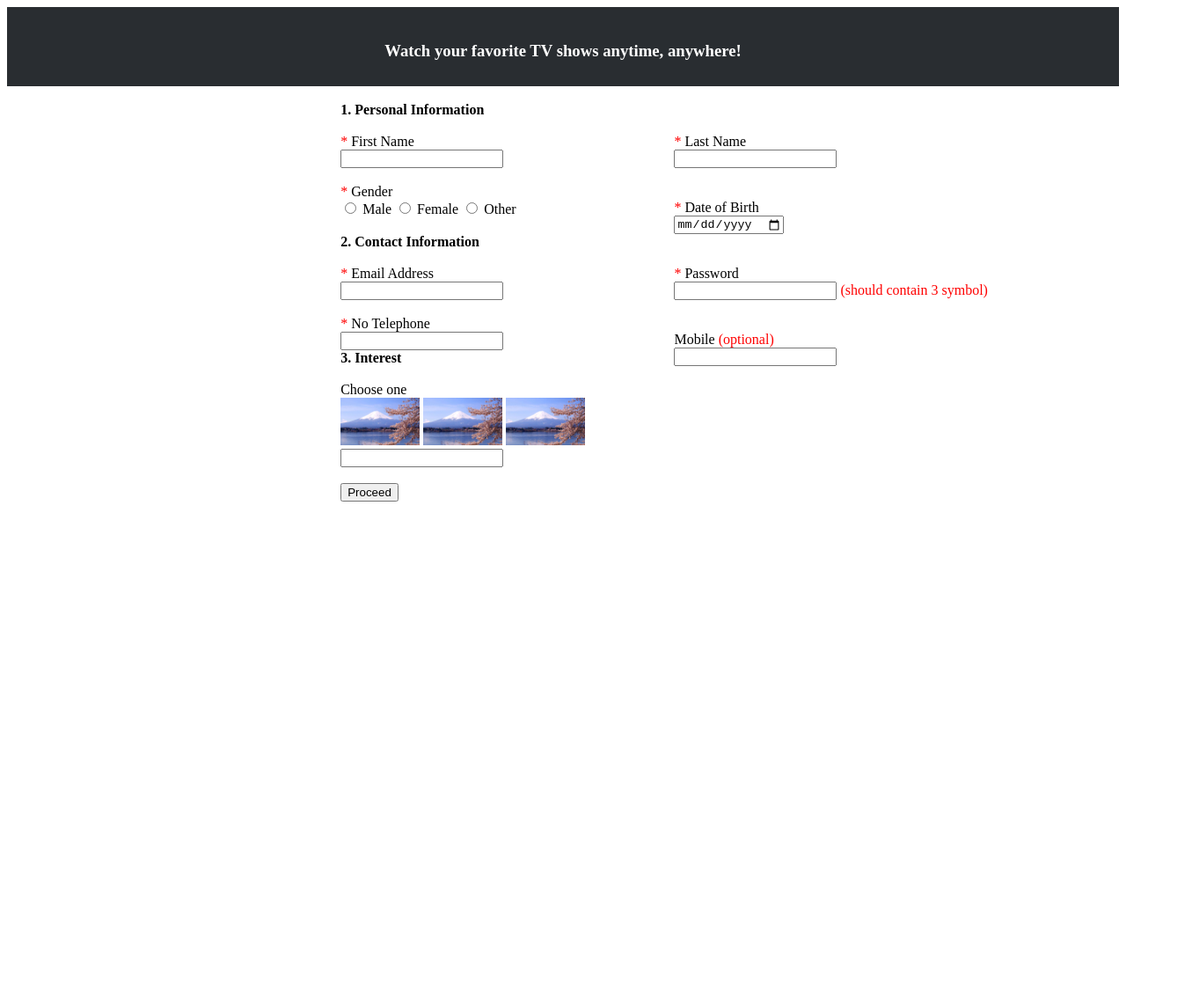
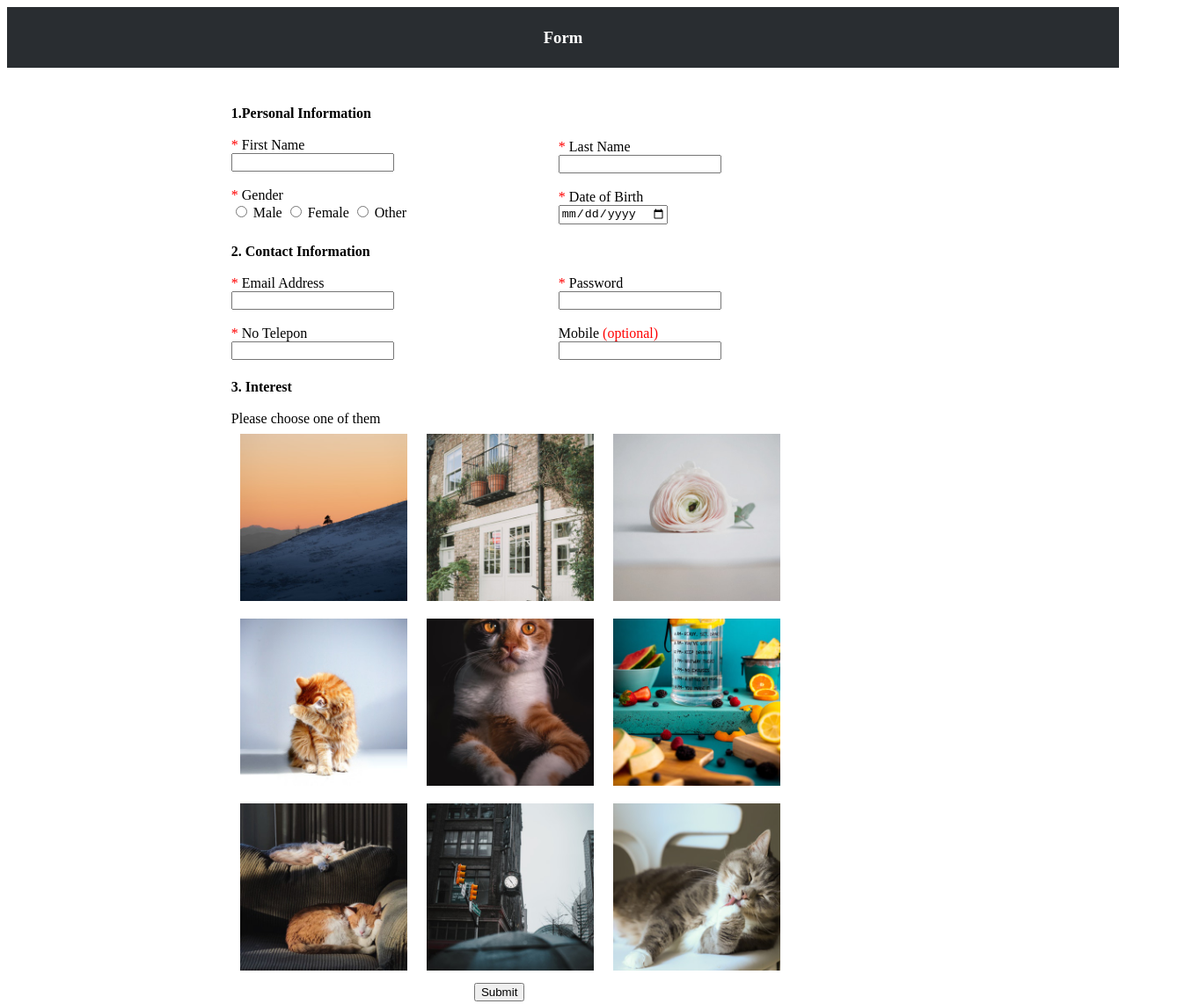
Before and after one commit to Agnes-Jocelyn/Projectform, a plain HTML site: page Index.html in a window 1280 px wide. Shown: the whole page at 88% size, 1355 px wide, since content can reach past the window. Before the commit the page ends 800 px from the top, so only its background shows below. Drawn offline with Linux system fonts and the light colour scheme.

Commit message:
Better Version

```diff
--- a/Index.html
+++ b/Index.html
@@ -10,97 +10,94 @@
 
 <body>
     <header>
-        <h3>Watch your favorite TV shows anytime, anywhere!</h3>
+        <h3>Form</h3>
     </header>
 
     <!-- konten -->
-    <br>
-    <form action="">
-    <div class="marginleft">
+    <div class="container">
+        <br> <br>
 
-        <b class="personal">1. Personal Information</b>
-        <div style="width: 50%;float: left;">
-            <br>
+
+        <div class="col">
+            <b> 1.Personal Information</b>
+            <br><br>
             <span style="color: red;">*</span>
             <label for="">First Name</label>
             <br>
-            <input type="text" name="fsname" id="fsname">
-            <br> <br>
+            <input type="text" name="" id="">
+            <br><br>
             <span style="color: red;">*</span>
             <label for="">Gender</label>
             <br>
-            <input type="radio" id="male" name="gender" value="male">
+            <input type="radio" name="Male" id="Male" value="gender">
             <label for="Male">Male</label>
-            <input type="radio" id="female" name="gender" value="female">
-            <label for="female">Female</label>
-            <input type="radio" id="other" name="gender" value="other">
-            <label for="other">Other</label><br>
+            <input type="radio" name="Female" id="Female" value="gender">
+            <label for="Female">Female</label>
+            <input type="radio" name="Other" id="Other" value="gender">
+            <label for="Other">Other</label>
+
         </div>
 
-        <div style="width: 50%;float: right;">
-            <br>
+        <div class="col">
             <span style="color: red;">*</span>
             <label for="">Last Name</label>
             <br>
-            <input type="text" name="lsname" id="lsname">
-            <br> <br> <br>
+            <input type="text" name="" id="">
+            <br> <br>
             <span style="color: red;">*</span>
             <label for="">Date of Birth</label>
             <br>
-            <input type="date" name="Dob" id="Dob">
+            <input type="date" name="" id="">
         </div>
 
-        <div>
-            <b class="personal">2. Contact Information</b>
-            <div style="width: 50%;float: left;">
-                <br>
-                <span style="color: red;">*</span>
-                <label for="">Email Address</label>
-                <br>
-                <input type="email" name="email" id="email">
-                <br> <br>
-                <span style="color: red;">*</span>
-                <label for="">No Telephone</label>
-                <br>
-                <input type="number" name="tlp" id="tlp">
-                <br>
-            </div>
+        <div class="col">
+            <br>
+            <b> 2. Contact Information</b>
+            <br> <br>
+            <span style="color: red;">*</span>
+            <label for="">Email Address </label>
+            <br>
+            <input type="text" name="" id="">
+            <br> <br>
+            <span style="color: red;">*</span>
+            <label for="">No Telepon</label>
+            <br>
+            <input type="tel" name="" id="">
         </div>
-        <div style="width: 50%;float: right;">
-            <br>
+
+        <div class="col">
             <span style="color: red;">*</span>
             <label for="">Password</label>
             <br>
-            <input type="password" name="password" id="password">
-            <span style="color: red;">(should contain 3 symbol)</span>
-            <br> <br> <br>
+            <input type="password" name="" id="">
+            <br><br>
             <label for="">Mobile</label>
             <span style="color: red;">(optional)</span>
             <br>
-            <input type="number" name="tlp" id="tlp">
+            <input type="tel" name="" id="">
+        </div>
+    </div>
+
+        <div class="gambar">
             <br>
-        </div>
-        <div>
+            <b> 3. Interest</b>
+            <br> <br>
+            Please choose one of them
             <br>
-            <b class="personal">3. Interest </b>
-            <div style="width: 50%;">
-                <br>
-                <span>Choose one </span>
-                <br>
-                <img src="1.jpg" alt="" width="90px height 50px">
-                <img src="1.jpg" alt="" width="90px height 50px">
-                <img src="1.jpg" alt="" width="90px height 50px">
-                <input type="text" name="" id="">
-
-                <br><br>
-                <button>Proceed</button>
-            </div>
+            <img src="Img/1.jpg" alt="">
+            <img src="Img/2.jpg" alt="">
+            <img src="Img/6.jpg" alt="">
+            <img src="Img/3.jpg" alt="">
+            <img src="Img/4.jpg" alt="">
+            <img src="Img/5.jpg" alt="">
+            <img src="Img/7.jpg" alt="">
+            <img src="Img/8.jpg" alt="">
+            <img src="Img/9.jpg" alt="">
         </div>
 
+        <button type="submit">Submit</button>
 
 
-        </div>
-    </form>
 </body>
 
 </html>
--- a/style.css
+++ b/style.css
@@ -1,25 +1,39 @@
 header {
     background-color: rgb(41, 45, 49);
     text-align: center;
-    height: 50px;
-    padding: 20px;
+    padding: 5px;
 
     color: white;
 }
 
-.marginleft{
-
-    margin-left: 30%;
-    margin-right: 10%;
+.container {
+    margin-left: 20%;
+    margin-right: 20%;
+    padding-top: 5px;
+}
+.col{
+    display: inline-block;
+    width: 48%;
+    padding: 2px;
+    word-wrap: none;
 }
 
-.form {
-    text-align: center;
+.gambar {
+    width: 60%;
+    padding: 2px;
+    margin-left: 20%;
+    margin-right: 20%;
 }
 
-.personal {
-    margin-right: 40%;
-    white-space: nowrap;
+img {
+    width: 190px;
+    padding: 8px;
+    padding-left: 10px;
 
 }
+
+button {
+    margin-left: 42%;
+    margin-right: 60%;
+
 }
```
Also changed, not shown: 1.jpg (deleted), Img/1.jpg (added), Img/2.jpg (added), Img/3.jpg (added), Img/4.jpg (added), Img/5.jpg (added), Img/6.jpg (added), Img/7.jpg (added), Img/8.jpg (added), Img/9.jpg (added).
